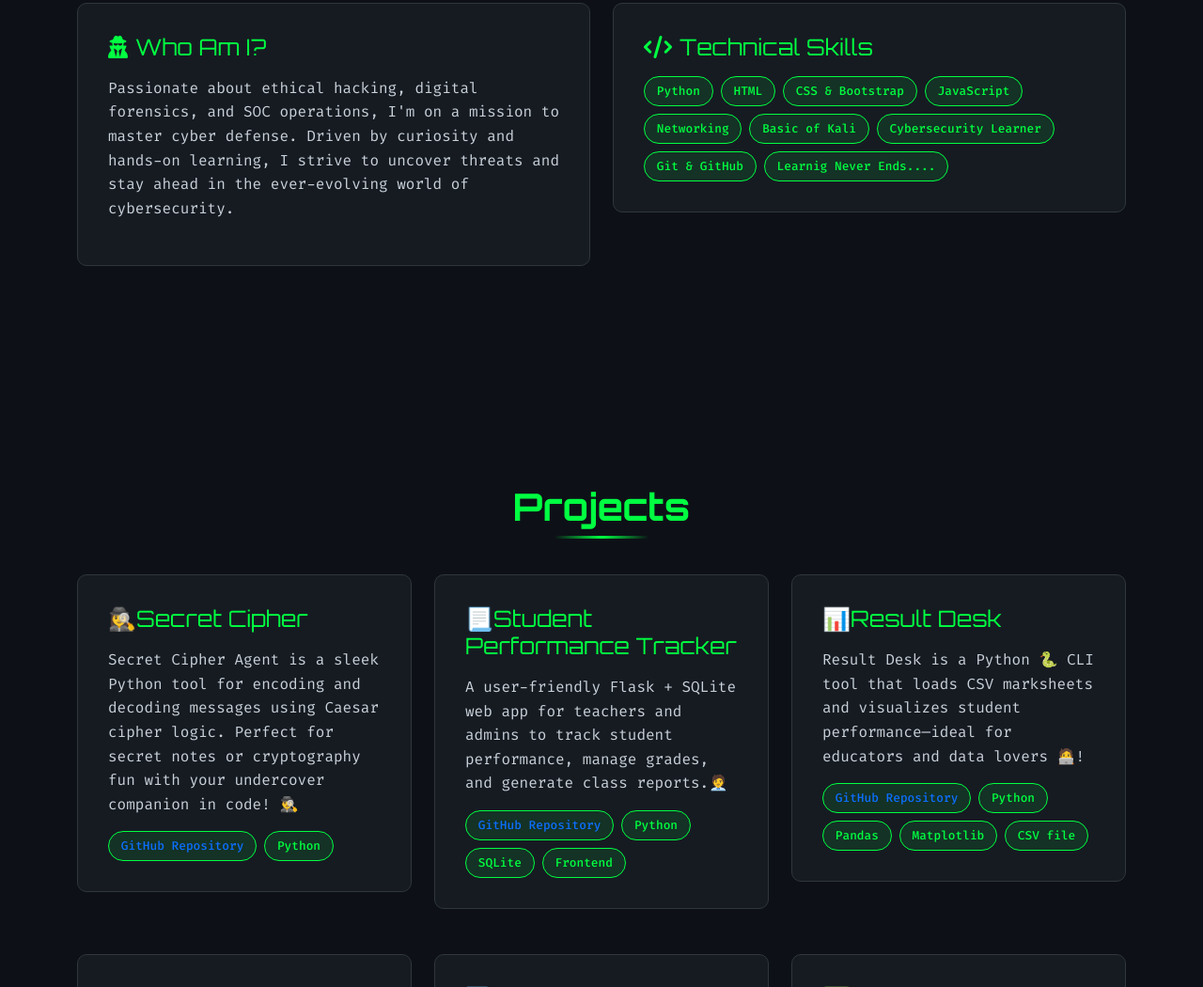
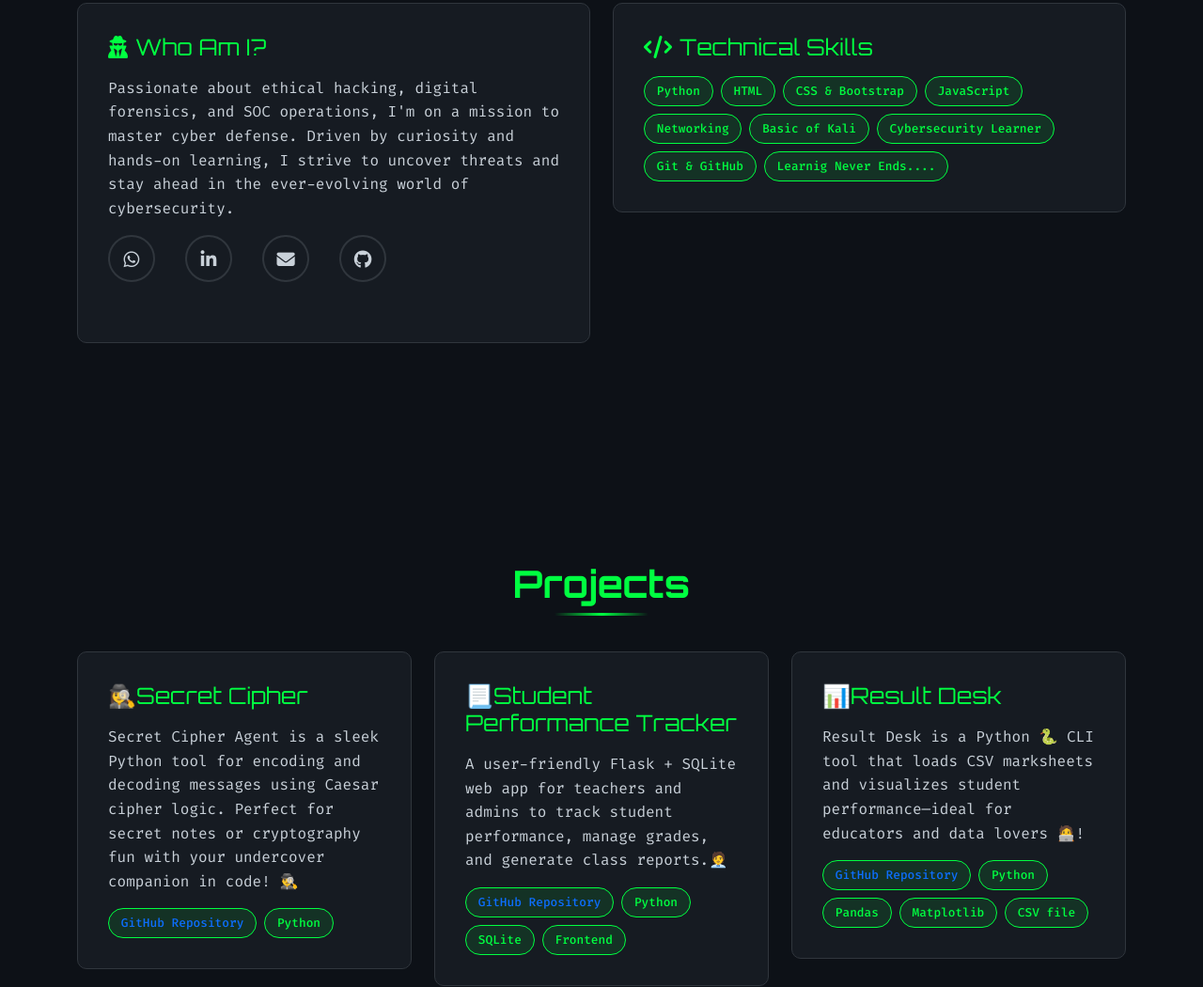
Before and after one commit to AmanGour83/Aman_Gour_Portfolio, a plain HTML site: page index.html in a window 1280 px wide. Shown: the part 993-2043 px from the top of the page at 94% size. Drawn offline with nearby package versions, Linux system fonts and the light colour scheme.

Commit message:
Update LinkedIn links and add social media icons in about Section

```diff
--- a/index.html
+++ b/index.html
@@ -78,6 +78,20 @@
                     <div class="hacker-card">
                         <h4><i class="fas fa-user-secret me-2"></i>Who Am I?</h4>
                         <p>Passionate about ethical hacking, digital forensics, and SOC operations, I'm on a mission to master cyber defense. Driven by curiosity and hands-on learning, I strive to uncover threats and stay ahead in the ever-evolving world of cybersecurity.</p>
+                        <div class="social-links justify-content-start">
+                            <a href="https://wa.me/+918125267557" class="social-link" title="WhatsApp">
+                                <i class="fab fa-whatsapp"></i>
+                            </a>
+                            <a href="https://www.linkedin.com/in/amangour-/" class="social-link" title="LinkedIn">
+                                <i class="fab fa-linkedin-in"></i>
+                            </a>
+                            <a href="mailto:amangour5488@gmail.com" class="social-link" title="Email">
+                                <i class="fas fa-envelope"></i>
+                            </a>
+                            <a href="https://github.com/AmanGour83" class="social-link" title="GitHub">
+                                <i class="fab fa-github"></i>
+                            </a>
+                        </div>
                     </div>
                 </div>
                 <div class="col-lg-6">
@@ -331,7 +345,7 @@
                         <a href="https://wa.me/+918125267557" class="social-link" title="WhatsApp">
                             <i class="fab fa-whatsapp"></i>
                         </a>
-                        <a href="https://www.linkedin.com/in/aman-gour-889159334/" class="social-link" title="LinkedIn">
+                        <a href="https://www.linkedin.com/in/amangour-/" class="social-link" title="LinkedIn">
                             <i class="fab fa-linkedin-in"></i>
                         </a>
                         <a href="mailto:amangour5488@gmail.com" class="social-link" title="Email">
```
